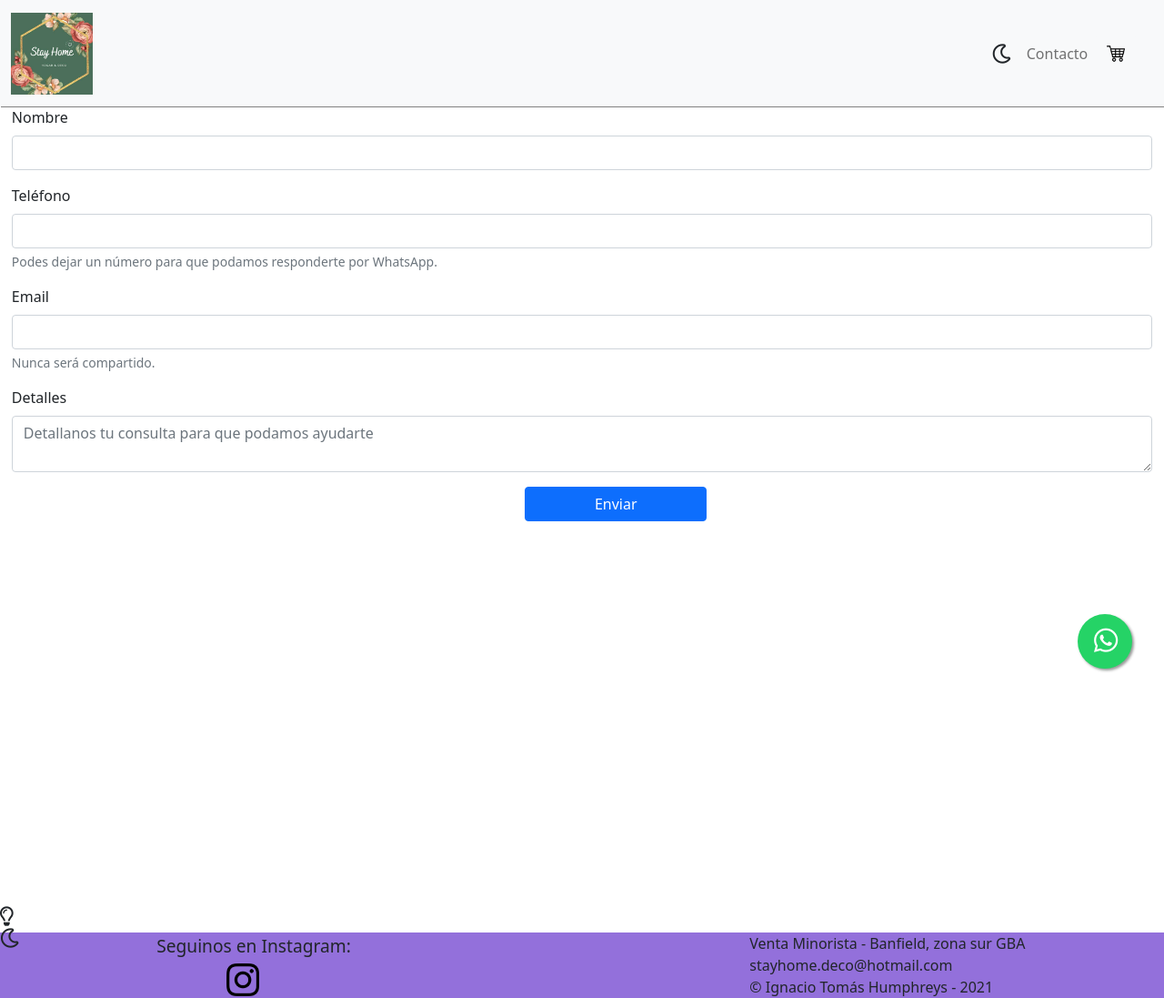
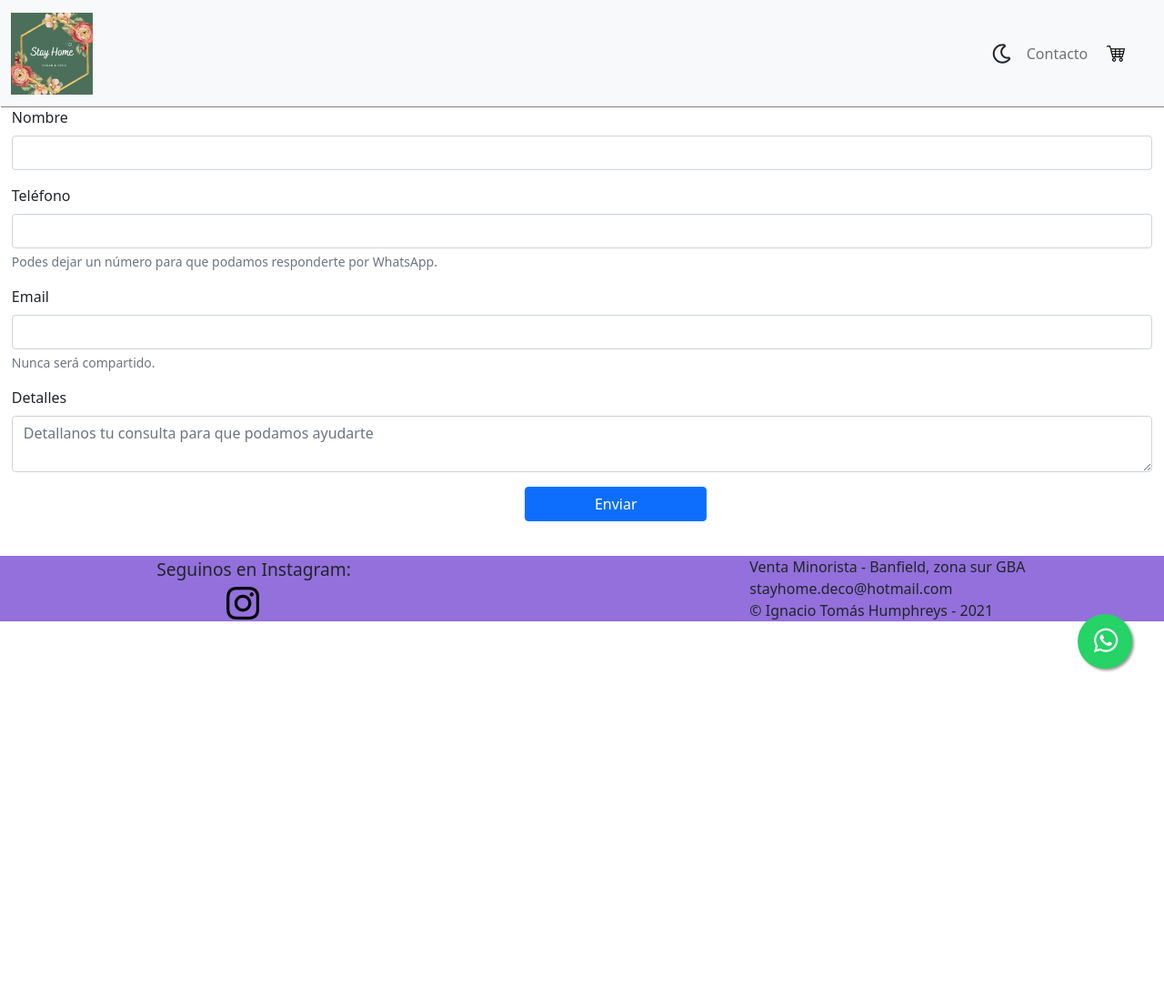
Before and after one commit to Ignacio-Humphreys/StayHome, a website: page contacto.html in a window 1280 px wide. Shown: the whole page at 91% size. After the commit the page ends 800 px from the top, so only its background shows below. Drawn offline with nearby package versions, Linux system fonts and the light colour scheme.

Commit message:
Update contacto.html
Corrección de bugs

```diff
--- a/contacto.html
+++ b/contacto.html
@@ -82,11 +82,6 @@
 			</div>
 			<button id="btnEnviar" type="submit" class="btn btn-primary">Enviar</button>
      	</form>
-
-		<div id="switchMode">
-			<i class="far fa-lightbulb fa-lg" id="lightModeBtn"></i>
-			<i class="far fa-moon fa-lg" id="darkModeBtn"></i>
-		</div>
 		<div id="whatsappRedirect">
 			<a href="https://web.whatsapp.com" target="_blank"><i class="fab fa-whatsapp"></i></a>
 		</div>
```
